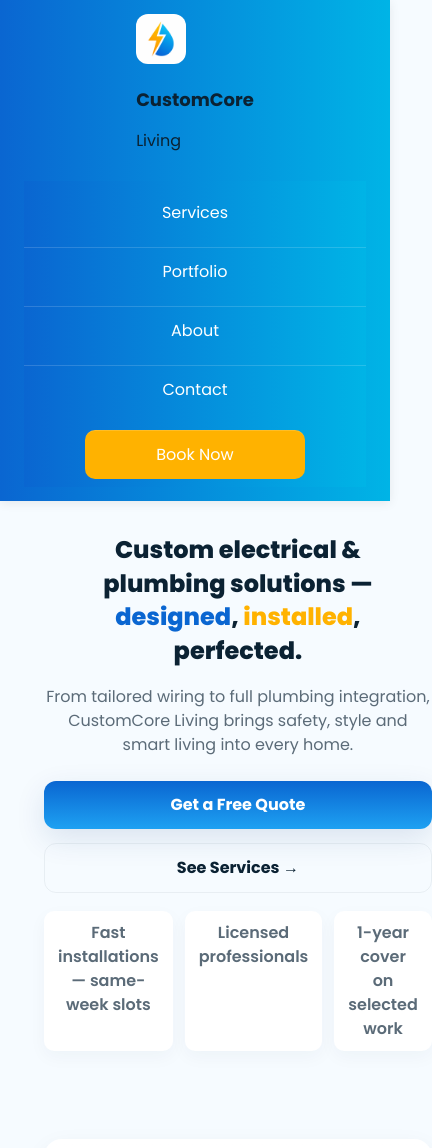
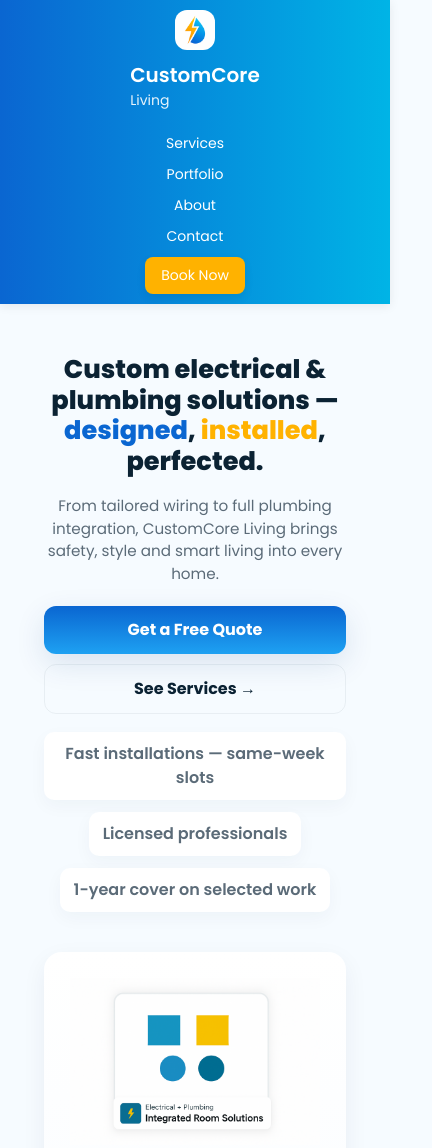
Before and after one commit to nrusingh-07/customcore-living-project, a plain HTML site: page index.html in a window 390 px wide. Shown: the top 1148 px of the page, 432 px wide, since content can reach past the window. Drawn offline with Linux system fonts and the light colour scheme.

Commit message:
Fix: improve responsive navbar and mobile layout

```diff
--- a/style.css
+++ b/style.css
@@ -68,14 +68,37 @@ body {
   display: flex;
   align-items: center;
   justify-content: space-between;
-  padding: 14px 1.5rem;
+  padding: 14px 0;
+}
+
+.brand {
+  display: flex;
+  align-items: center;
+  gap: 10px;
 }
 
 .logo {
+  margin-left: 5rem;
   height: 44px;
   width: 44px;
   border-radius: 12px;
+  background: rgba(255, 255, 255, 0.08);
   object-fit: contain;
+}
+
+.brand-name {
+  font-size: 20px;
+  color: #ffffff;
+  margin: 0;
+  font-weight: 600;
+  font-family: "Poppins", sans-serif;
+}
+
+.brand-sub {
+  color: #ffffff;
+  margin: 0;
+  font-size: 14px;
+  opacity: 0.9;
 }
 
 .nav {
@@ -89,16 +112,22 @@ body {
   text-decoration: none;
   font-weight: 500;
   font-size: 15px;
+  cursor: pointer;
+}
+
+.nav a:hover {
+  color: #ffffff; /* no hover change */
 }
 
 .header-cta {
-  background: #ffb200;
-  color: #000;
+  background: #10417a;
+  color: #0a66d1;
   padding: 8px 18px;
   border-radius: 10px;
+  text-decoration: none;
   font-weight: 600;
+  box-shadow: 0 4px 10px rgba(0, 0, 0, 0.08);
 }
-
 
 .header-cta:hover {
   background: #0a66d1; /* keep same look */
@@ -405,11 +434,11 @@ body {
 
 
 /* Responsive */
-@media (max-width: 950px) {
+/* @media (max-width: 950px) {
   .about-wrapper {
     grid-template-columns: 1fr;
   }
-}
+} */
 
 
 /* -------------------------------------------------------------------------- */
@@ -562,161 +591,34 @@ body {
 }
 
 /* -------------------------------------------------------------------------- */
-/* 📱 Responsive                                                            */
+/* 📱 RESPONSIVE DESIGN — CustomCore Living                                  */
 /* -------------------------------------------------------------------------- */
-/* ====== MOBILE RESPONSIVE FIXES ====== */
 
-  /* Navbar */
-/* -------------------------------------------------------------------------- */
-/* 📱 Responsive Header + Navbar (Mobile Fix)                                 */
-/* -------------------------------------------------------------------------- */
-@media (max-width: 768px) {
-
-  /* Header layout stacks */
-  .site-header-inner {
-    flex-direction: column;
-    align-items: center;
-    justify-content: center;
-    gap: 12px;
+/* 💻 Large Tablets / Small Laptops (≤1200px) */
+@media (max-width: 1200px) {
+  .hero-inner {
+    grid-template-columns: 1fr 1fr;
+    gap: 24px;
   }
 
-  .logo {
-    margin-left: 0;
-    height: 50px;
-    width: 50px;
+  .services-grid,
+  .projects-grid,
+  .portfolio-grid {
+    grid-template-columns: repeat(2, 1fr);
   }
 
-  .brand-name {
-    font-size: 18px;
-  }
-
-  /* Navigation stack */
-  .nav {
-    flex-direction: column;
-    align-items: center;
-    width: 100%;
-    background: linear-gradient(90deg, #0a66d1, #00b4e6);
-    padding: 0.5rem 0;
-  }
-
-  .nav a {
-    display: block;
-    padding: 0.75rem 0;
-    width: 100%;
-    text-align: center;
-    color: #fff;
-    font-size: 1.1rem;
-    border-top: 1px solid rgba(255, 255, 255, 0.15);
-  }
-
-  .nav a:first-child {
-    border-top: none;
-  }
-
-  .header-cta {
-    margin-top: 6px;
-    background: #ffb200;
-    color: #000;
-    width: 90%;
-    max-width: 220px;
-    text-align: center;
+  .about-wrapper {
+    grid-template-columns: 1fr 300px;
   }
 }
 
-
-  /* Hero Section */
-  .hero {
-    flex-direction: column;
-    text-align: center;
-    padding: 2rem 1rem;
-  }
-
-  .hero h1 {
-    font-size: 1.8rem;
-    line-height: 1.4;
-  }
-
-  .hero p {
-    font-size: 1rem;
-    margin-bottom: 1.5rem;
-  }
-
-  .hero .buttons {
-    flex-direction: column;
-    gap: 10px;
-  }
-
-  .hero-inner {
-    grid-template-columns: 1fr;
-    text-align: center;
-  }
-
-  .hero-content h1 {
-    font-size: 2rem;
-  }
-
-  .hero-sub {
-    font-size: 1rem;
-    margin: 0 auto;
-  }
-
-  .hero-actions {
-    flex-direction: column;
-    align-items: center;
-  }
-
-  .hero-art-card {
-    margin-top: 2rem;
-    width: 100%;
-  }
-
-
-
-  /* Cards / Services */
-  .card-grid {
-    grid-template-columns: 1fr;
-    gap: 1rem;
-  }
-
-  /* Contact / Support Section */
-  .contact-grid {
-    grid-template-columns: 1fr;
-  }
-
-  .form-panel, .support-panel {
-    width: 100%;
-    box-shadow: none;
-    margin-bottom: 1.5rem;
-  }
-
-  .contact-form input,
-  .contact-form textarea {
-    width: 100%;
-  }
-
-
-/* Smaller screens (phones under 480px) */
-@media (max-width: 480px) {
-  .hero h1 {
-    font-size: 1.5rem;
-  }
-  .btn {
-    width: 100%;
-    font-size: 1rem;
-  }
-}
-
-@media (max-width: 768px) {
-  .services-grid,
-  .projects-grid,
-  .portfolio-grid {
-    grid-template-columns: 1fr;
-  }
-}
-@media (max-width: 768px) {
+/* 📱 Tablets (≤992px) */
+@media (max-width: 992px) {
+  /* Header */
   .site-header-inner {
     flex-direction: column;
-    align-items: center;
+    gap: 12px;
+    padding: 12px 0;
   }
 
   .logo {
@@ -724,18 +626,182 @@ body {
   }
 
   .nav {
+    flex-wrap: wrap;
+    justify-content: center;
+    gap: 18px;
+  }
+
+  .nav a {
+    font-size: 16px;
+  }
+
+  .header-cta {
+    padding: 8px 16px;
+    border-radius: 8px;
+  }
+
+  /* Hero */
+  .hero-inner {
+    grid-template-columns: 1fr;
+    text-align: center;
+  }
+
+  .hero-art-card {
+    order: -1;
+    margin-bottom: 24px;
+  }
+
+  .hero-content h1 {
+    font-size: 2.4rem;
+  }
+
+  .hero-sub {
+    font-size: 1rem;
+  }
+
+  .hero-actions {
+    justify-content: center;
+    flex-wrap: wrap;
+  }
+
+  /* Services & Projects */
+  .services-grid,
+  .projects-grid {
+    grid-template-columns: repeat(2, 1fr);
+  }
+
+  /* About */
+  .about-wrapper {
+    grid-template-columns: 1fr;
+  }
+
+  /* Contact */
+  .contact-grid {
+    grid-template-columns: 1fr;
+  }
+}
+
+/* 📱 Mobile (≤768px) */
+@media (max-width: 768px) {
+  /* Header */
+  .site-header-inner {
     flex-direction: column;
+    align-items: center;
+    padding: 10px;
+  }
+
+  .brand {
+    flex-direction: column;
+    align-items: center;
+  }
+
+  .logo {
+    margin: 0;
+    height: 40px;
+    width: 40px;
+  }
+
+  .nav {
+    flex-direction: column;
+    gap: 10px;
+    margin-top: 10px;
+  }
+
+  .nav a {
+    font-size: 15px;
+  }
+
+  .header-cta {
+    display: inline-block;
+    background: var(--accent-yellow);
+    color: #000;
+    font-weight: 600;
+  }
+
+  /* Hero */
+  .hero {
+    padding: 50px 16px;
+    text-align: center;
+  }
+
+  .hero-inner {
+    grid-template-columns: 1fr;
+  }
+
+  .hero-content h1 {
+    font-size: 1.9rem;
+    line-height: 1.2;
+  }
+
+  .hero-sub {
+    font-size: 0.95rem;
+  }
+
+  .hero-actions {
+    flex-direction: column;
+    align-items: center;
     gap: 10px;
   }
 
-  .nav a {
-    font-size: 1rem;
+  .quick-info {
+    flex-direction: column;
+    align-items: center;
   }
-}
-@media (max-width: 768px) {
+
+  /* Services & Projects */
   .services-grid,
   .projects-grid,
   .portfolio-grid {
     grid-template-columns: 1fr;
   }
+
+  /* About */
+  .section-title {
+    font-size: 24px;
+  }
+
+  .highlight-card {
+    flex-direction: column;
+    text-align: center;
+  }
+
+  /* Contact */
+  .contact-grid {
+    grid-template-columns: 1fr;
+  }
+
+  .socials {
+    justify-content: center;
+  }
+
+  /* Footer */
+  .site-footer {
+    padding: 20px 10px;
+    font-size: 14px;
+  }
 }
+
+/* 📱 Small Phones (≤480px) */
+@media (max-width: 480px) {
+  .hero-content h1 {
+    font-size: 1.6rem;
+  }
+
+  .btn {
+    width: 100%;
+  }
+
+  .nav a {
+    font-size: 14px;
+  }
+
+  .services-grid,
+  .projects-grid,
+  .portfolio-grid {
+    grid-template-columns: 1fr;
+  }
+
+  .about-text {
+    font-size: 15px;
+  }
+}
```
